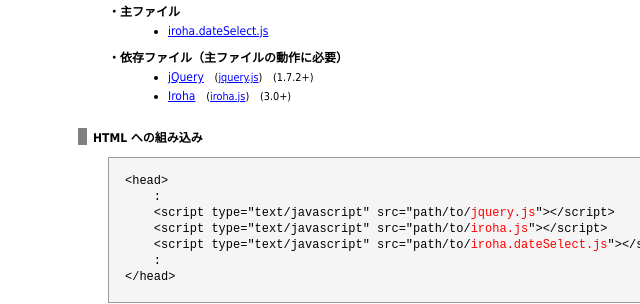
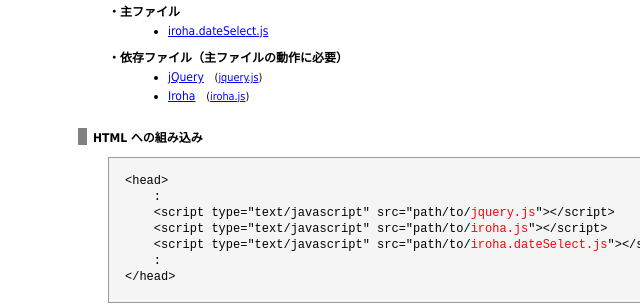
Before and after one commit to necomesi/iroha, a plain HTML site: page Iroha/dateSelect/index.html in a window 1280 px wide. Shown: the part 392-696 px from the top of the page, 4-644 px from the left. Drawn offline with Linux system fonts and the light colour scheme.

Commit message:
いらない記述はじゃんじゃん消したい

```diff
--- a/Iroha/dateSelect/index.html
+++ b/Iroha/dateSelect/index.html
@@ -42,8 +42,8 @@
 	<dt>依存ファイル（主ファイルの動作に必要） </dt>
 	<dd>
 		<ul>
-			<li><a href="http://jquery.com/">jQuery</a><span class="info">(<a href="../_libs/jquery.js">jquery.js</a>)</span><span class="info">(1.7.2+)</span></li>
-			<li><a href="../iroha/index.html">Iroha</a><span class="info">(<a href="../iroha/iroha.js">iroha.js</a>)</span><span class="info">(3.0+)</span></li>
+			<li><a href="http://jquery.com/">jQuery</a><span class="info">(<a href="../_libs/jquery.js">jquery.js</a>)</span></li>
+			<li><a href="../iroha/index.html">Iroha</a><span class="info">(<a href="../iroha/iroha.js">iroha.js</a>)</span></li>
 		</ul>
 	</dd>
 </dl>
```
